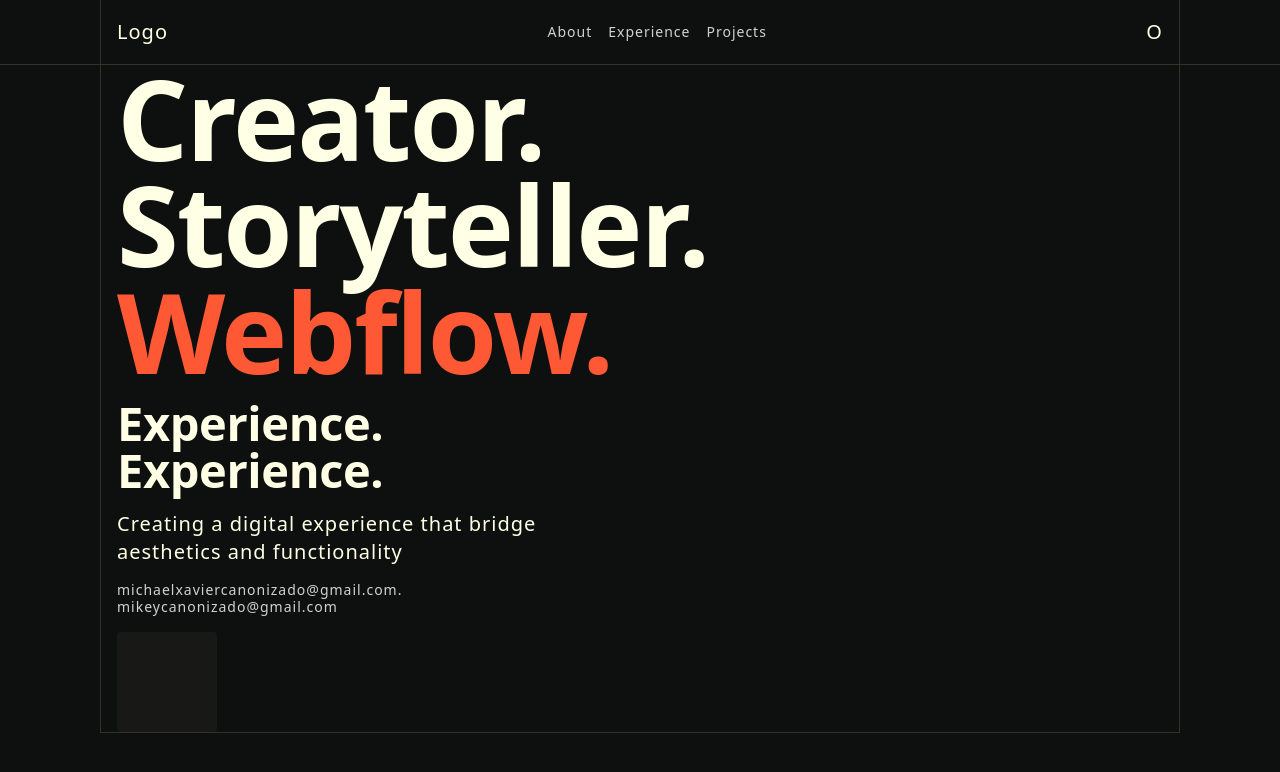
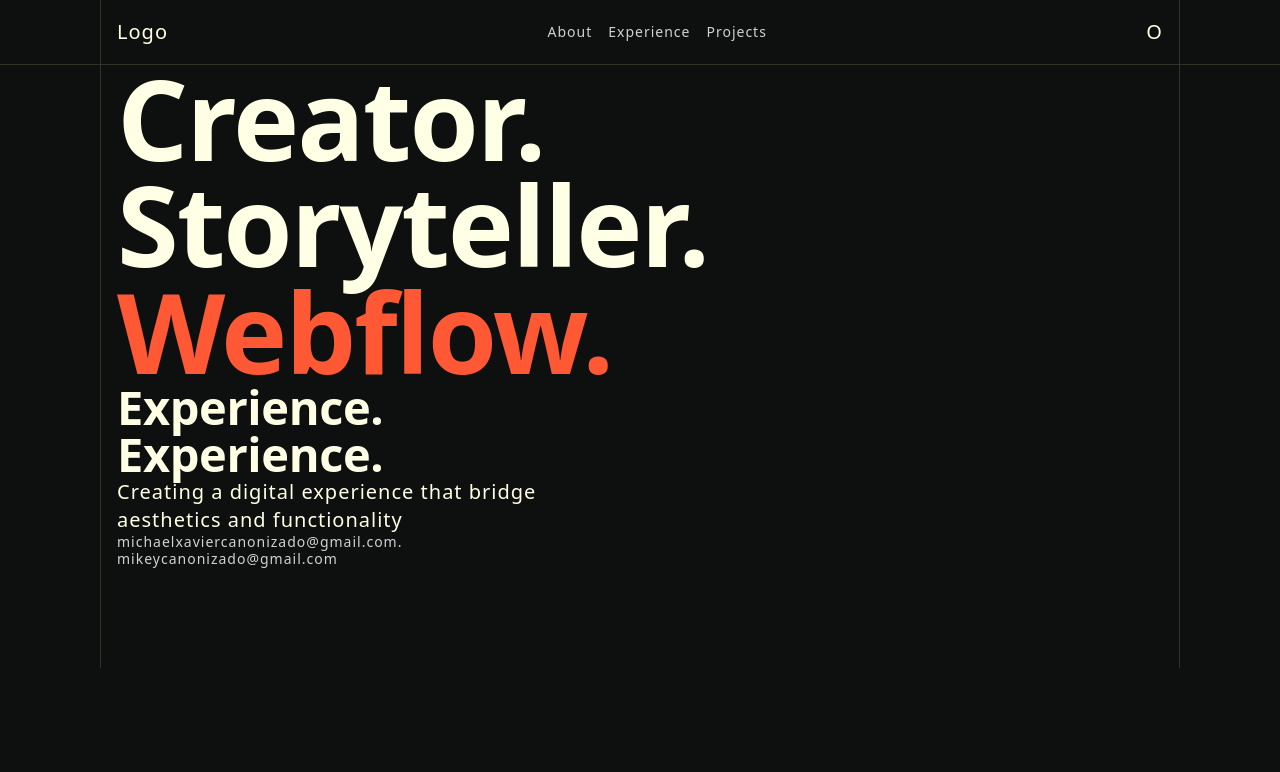
Before and after one commit to michaelcanonizado/michaelcanonizado, a Next.js app: page / in a window 1280 px wide. Shown: the top 772 px of the page. Built offline with nearby package versions, Linux system fonts and the light colour scheme.

Commit message:
chore: initialize <Hero/>

```diff
--- /dev/null
+++ b/src/app/_sections/hero.tsx
@@ -0,0 +1,28 @@
+import React from 'react';
+
+const Hero = () => {
+  return (
+    <div className=''>
+      <div className='max-w-[500px]'>
+        <h1 className='text-display'>
+          Creator. Storyteller. <span className='text-brand'>Webflow.</span>
+        </h1>
+      </div>
+      <div className='max-w-[500px]'>
+        <h2 className='text-heading'>Experience. Experience.</h2>
+      </div>
+      <div className='max-w-[500px]'>
+        <p className='text-body'>
+          Creating a digital experience that bridge aesthetics and functionality
+        </p>
+      </div>
+      <div className='max-w-[500px]'>
+        <p className='text-sub text-muted-foreground'>
+          michaelxaviercanonizado@gmail.com. mikeycanonizado@gmail.com
+        </p>
+      </div>
+    </div>
+  );
+};
+
+export default Hero;
--- a/src/app/layout.tsx
+++ b/src/app/layout.tsx
@@ -22,9 +22,7 @@ export default function RootLayout({
       >
         <NavigationBar />
         <main className='flex w-screen justify-center'>
-          <div className='container border-x-[1px] border-b-[1px]'>
-            {children}
-          </div>
+          <div className='container border-x-[1px] pb-[100px]'>{children}</div>
         </main>
       </body>
     </html>
--- a/src/app/page.tsx
+++ b/src/app/page.tsx
@@ -1,25 +1,9 @@
+import Hero from './_sections/hero';
+
 export default function Home() {
   return (
     <div className='space-y-md'>
-      <div className='max-w-[500px]'>
-        <h1 className='text-display'>
-          Creator. Storyteller. <span className='text-brand'>Webflow.</span>
-        </h1>
-      </div>
-      <div className='max-w-[500px]'>
-        <h2 className='text-heading'>Experience. Experience.</h2>
-      </div>
-      <div className='max-w-[500px]'>
-        <p className='text-body'>
-          Creating a digital experience that bridge aesthetics and functionality
-        </p>
-      </div>
-      <div className='max-w-[500px]'>
-        <p className='text-sub text-muted-foreground'>
-          michaelxaviercanonizado@gmail.com. mikeycanonizado@gmail.com
-        </p>
-      </div>
-      <div className='bg-muted size-[100px] rounded'></div>
+      <Hero />
     </div>
   );
 }
```
